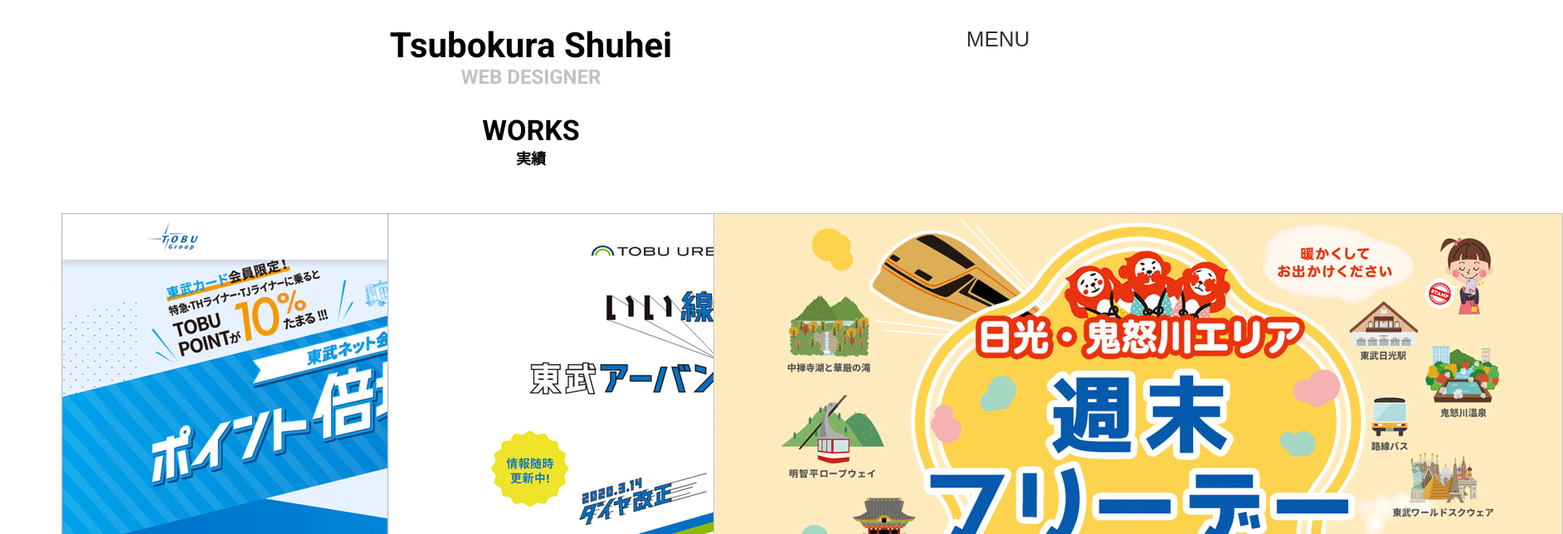
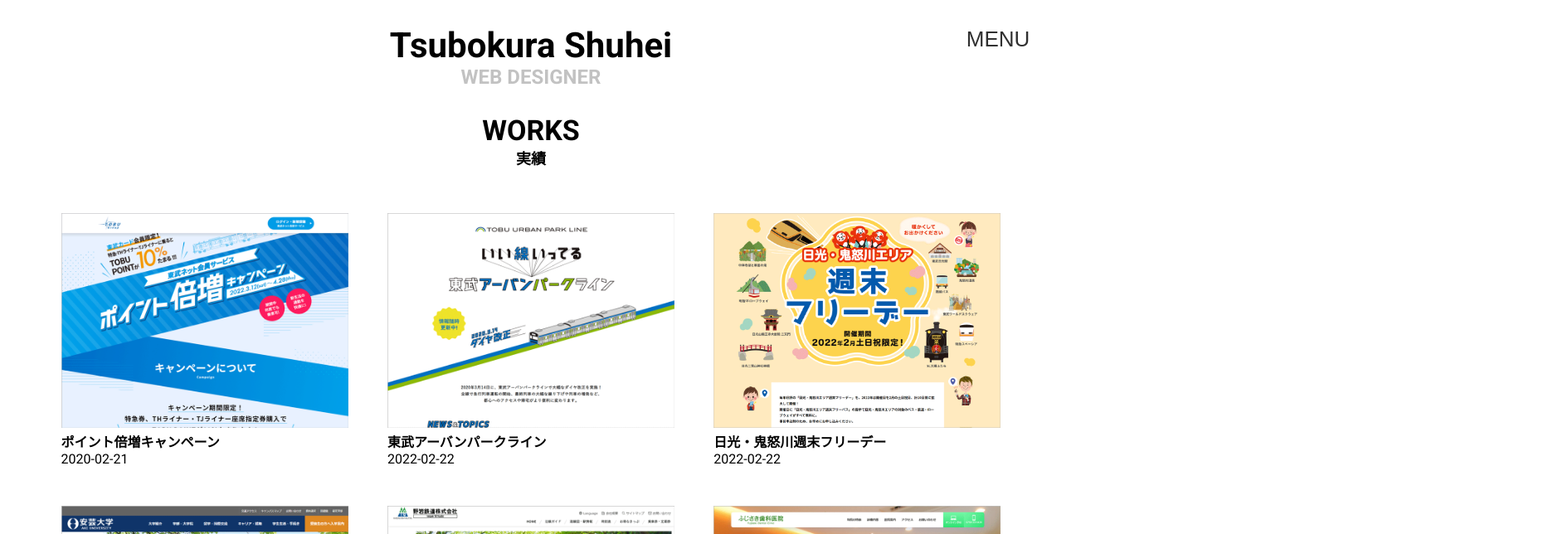
Before and after one commit to tsubokura-shuhei/new-portfolio, a Next.js app: page /PageWork in a window 1280 px wide. Shown: the top 644 px of the page at 83% size, 1884 px wide, since content can reach past the window. Built offline with nearby package versions, Linux system fonts and the light colour scheme.

Commit message:
works_page fix

```diff
--- a/components/style/work.module.scss
+++ b/components/style/work.module.scss
@@ -113,3 +113,9 @@
     }
   }
 }
+.work_main.work_page {
+  margin-bottom: 80px;
+  @include mobile {
+    margin-bottom: 40px;
+  }
+}
--- a/pages/PageWork.tsx
+++ b/pages/PageWork.tsx
@@ -33,7 +33,7 @@
   const [textUp, setTextUp] = useState(false);
   return (
     <Layout title="Works">
-      <div className={styles.work_main}>
+      <div className={`${styles.work_main} ${styles.work_page}`}>
         <h2>
           WORKS<span>実績</span>
         </h2>
@@ -41,9 +41,11 @@
           <ul>
             {allPostsData.map(({ id, title, date, image4 }: Props) => (
               <li key={id}>
-                <Link href={`/posts/${id}`}>
+                <Link href={`/posts/${id}`} style={{ animationDuration: "2s" }}>
                   <div className={styles.img_inner}>
-                    <img src={`${image4}`} alt="" />
+                    <div className={styles.img_box}>
+                      <img src={`${image4}`} alt="" />
+                    </div>
                     <div
                       className={styles.link_contents}
                       onMouseEnter={() => setTextUp(true)}
@@ -55,7 +57,7 @@
                     </div>
                   </div>
                   <p>{title}</p>
-                  <p>{date}</p>
+                  <p className={styles.small}>{date}</p>
                 </Link>
               </li>
             ))}
```
